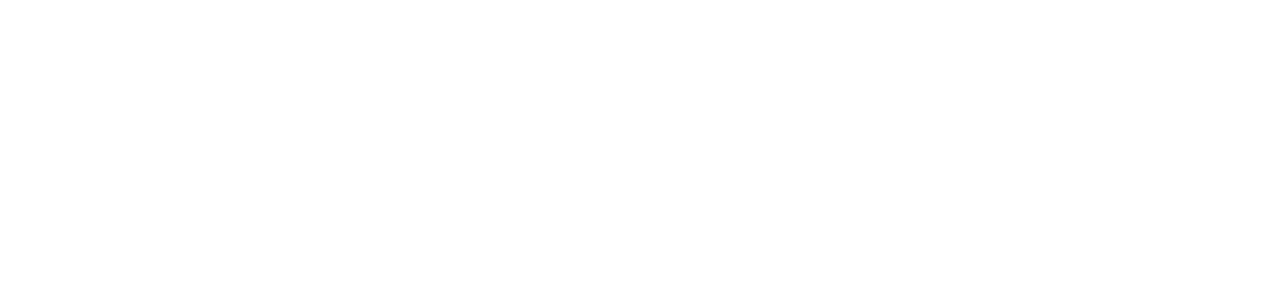
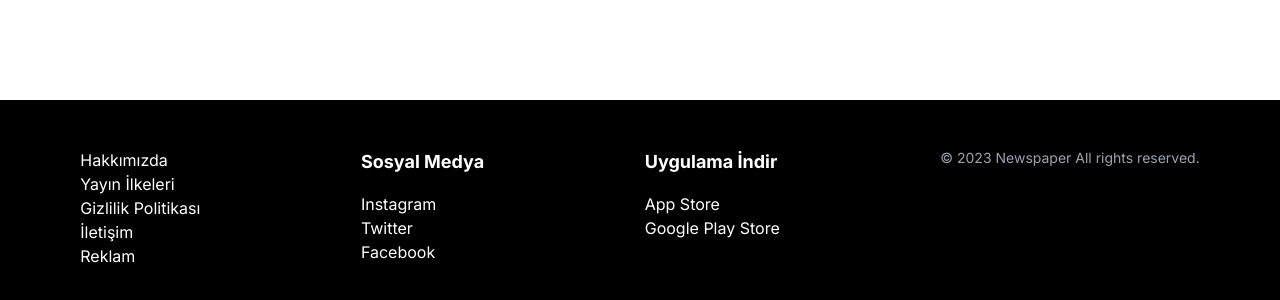
Before and after one commit to nihatyu/newspaper, a Next.js app: page / in a window 1280 px wide. Shown: the part 836-1136 px from the top of the page. Before the commit the page ends 936 px from the top, so only its background shows below. Built offline with nearby package versions, Linux system fonts and the light colour scheme.

Commit message:
footer çalışılmaya devam edilecek

```diff
--- a/app/layout.js
+++ b/app/layout.js
@@ -4,6 +4,7 @@
 import "@fortawesome/fontawesome-svg-core/styles.css"; // import Font Awesome CSS
 import { config } from "@fortawesome/fontawesome-svg-core";
 import Header from "./ui/header/header";
+import Footer from "./ui/footer/footer";
 
 config.autoAddCss = false;
 const inter = Inter({ subsets: ["latin"] });
@@ -19,6 +20,7 @@
       <body className={inter.className}>
         <Header />
         {children}
+        <Footer />
       </body>
     </html>
   );
--- /dev/null
+++ b/app/ui/footer/footer.jsx
@@ -0,0 +1,88 @@
+import Link from "next/link";
+import { FontAwesomeIcon } from "@fortawesome/react-fontawesome";
+
+const Footer = () => {
+  return (
+    <footer className="container bg-black text-white py-12 ">
+      {/*  Footer Content Container */}
+      <div className="flex flex-wrap justify-around">
+        {/*  Footer General  */}
+        <div className="mb-6 flex flex-wrap lg:mb-0">
+          <ul>
+            <li>
+              <Link href="#" className="hover:text-gray-400">
+                Hakkımızda
+              </Link>
+            </li>
+            <li>
+              <Link href="#" className="hover:text-gray-400">
+                Yayın İlkeleri
+              </Link>
+            </li>
+            <li>
+              <Link href="#" className="hover:text-gray-400">
+                Gizlilik Politikası
+              </Link>
+            </li>
+            <li>
+              <Link href="#" className="hover:text-gray-400">
+                İletişim
+              </Link>
+            </li>
+            <li>
+              <Link href="#" className="hover:text-gray-400">
+                Reklam
+              </Link>
+            </li>
+          </ul>
+        </div>
+
+        {/*  Social Media Links */}
+        <div className="flex flex-col mb-6 lg:mb-0">
+          <h3 className="text-lg font-bold mb-4">Sosyal Medya</h3>
+          <ul>
+            <li>
+              <Link href="#" className="hover:text-gray-400">
+                <i className="fab fa-instagram"></i> Instagram
+              </Link>
+            </li>
+            <li>
+              <Link href="#" className="hover:text-gray-400">
+                <i className="fab fa-twitter"></i> Twitter
+              </Link>
+            </li>
+            <li>
+              <Link href="#" className="hover:text-gray-400">
+                <i className="fab fa-facebook"></i> Facebook
+              </Link>
+            </li>
+          </ul>
+        </div>
+
+        {/*  App Store and Google Play Links  */}
+        <div className="flex flex-col mb-6 lg:mb-0">
+          <h3 className="text-lg font-bold mb-4">Uygulama İndir</h3>
+          <ul>
+            <li>
+              <Link href="#" className="hover:text-gray-400">
+                <i className="fab fa-app-store"></i> App Store
+              </Link>
+            </li>
+            <li>
+              <Link href="#" className="hover:text-gray-400">
+                <i className="fab fa-google-play"></i> Google Play Store
+              </Link>
+            </li>
+          </ul>
+        </div>
+
+        {/* Copyright */}
+        <div className="text-gray-400 text-sm justify-items-end items-end">
+          <p>&copy; 2023 Newspaper All rights reserved.</p>
+        </div>
+      </div>
+    </footer>
+  );
+};
+
+export default Footer;
--- a/app/ui/header/header.jsx
+++ b/app/ui/header/header.jsx
@@ -4,16 +4,16 @@
 
 const Header = () => {
   return (
-    <div className="container flex py-12 uppercase bg-black text-white justify-between items-center">
+    <header className="container flex flex-col lg:flex-row py-4 lg:py-12 uppercase bg-black text-white justify-between items-center">
       {/* Logo */}
-      <Link href="/" className="font-bold text-2xl ml-9 transition-all">
+      <Link href="/" className="font-bold text-2xl ml-4 lg:ml-9 transition-all">
         <span className="bg-clip-text text-transparent bg-gradient-to-r from-blue-500 to-red-500">
           Newspaper
         </span>
       </Link>
 
       {/* Categories */}
-      <div className="flex space-x-10">
+      <div className="flex mt-4 lg:mt-0 space-x-4 lg:space-x-10">
         <Link href="/" className="hover:text-gray-300 transition-all">
           Dünya
         </Link>
@@ -32,7 +32,7 @@
       </div>
 
       {/* Search - Login */}
-      <div className="flex items-center mr-9 space-x-4">
+      <div className="flex items-center mt-4 lg:mt-0 mr-4 lg:mr-9 space-x-4">
         {/* Search */}
         <div className="group relative">
           <FontAwesomeIcon
@@ -54,7 +54,7 @@
           Giriş Yap
         </Link>
       </div>
-    </div>
+    </header>
   );
 };
 
```
Also changed, not shown: app/ui/footer.jsx (deleted).
